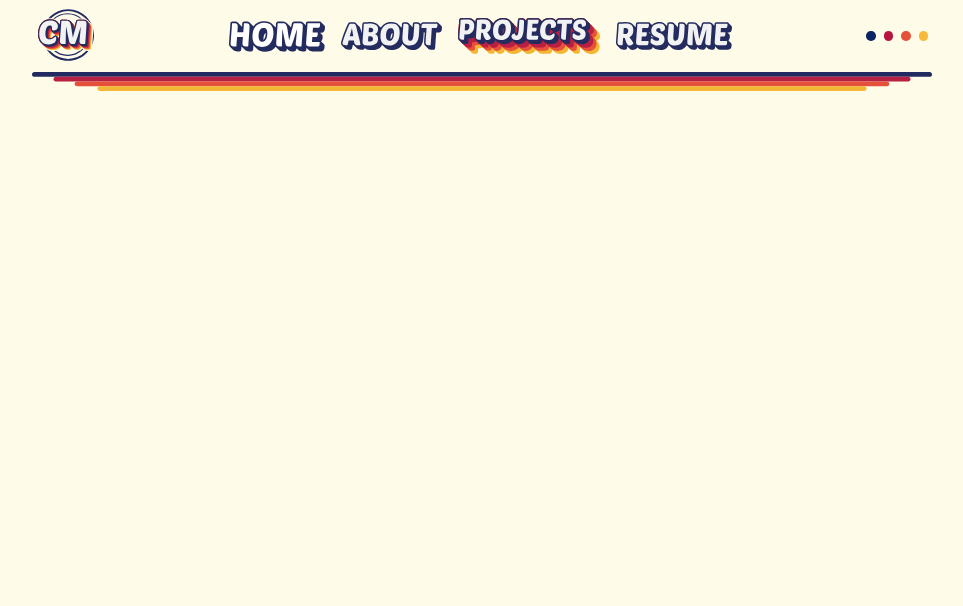
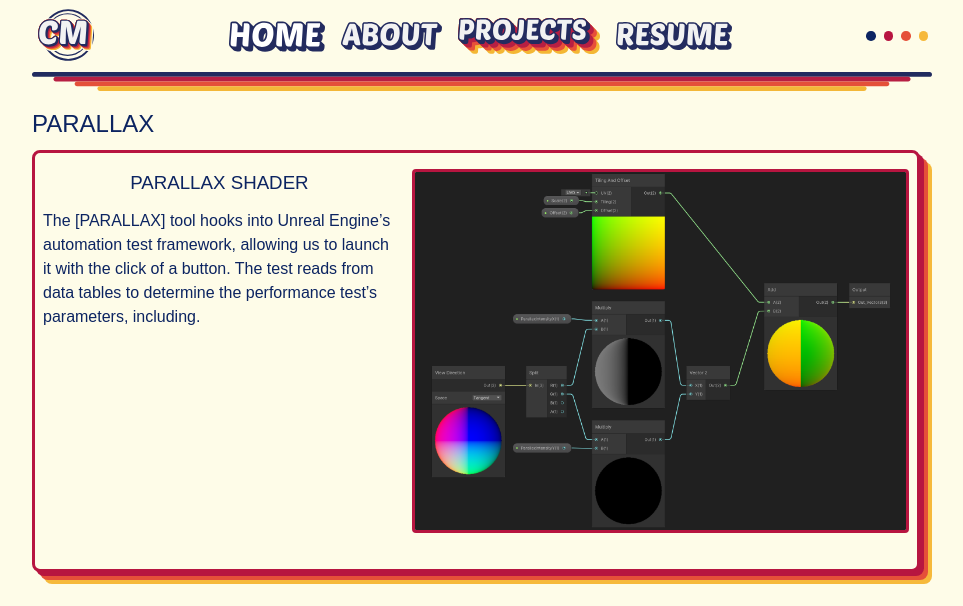
Before and after one commit to cameronmeyer/cameronmeyer.github.io, a Jekyll site: the page built from _pages/animalcrossing.md, in a window 1280 px wide and 1400 px high, scrolled down 2988 px. Shown: the top 606 px of the window, without its empty margins (158-1121 px from the left). Built offline with Jekyll 4.4.1, drawn with Linux system fonts in a browser that asks for light colours; some web fonts are replaced; comment, search, counter and statistics services are not loaded; some of the changed text lies outside the part shown.

Commit message:
Populating ACTCG Page Visual Content

```diff
--- a/_pages/animalcrossing.md
+++ b/_pages/animalcrossing.md
@@ -13,23 +13,202 @@
 
 ---
 
-<div class="content flex flex-column border border-radius-lg">
-	<div style="padding:56.25% 0 0 0; position:relative;">
-		<iframe src="https://player.vimeo.com/video/927455719?badge=0&amp;autopause=0&amp;player_id=0&amp;app_id=58479" frameborder="0" allow="autoplay; fullscreen; picture-in-picture; clipboard-write; encrypted-media" style="position:absolute;top:0;left:0;width:100%;height:100%;" title="ACTCG Mockup Showcase">
-		</iframe>
+<div class="content flex flex-column">
+	<div class="border border-radius-lg">
+		<div style="padding:56.25% 0 0 0; position:relative;">
+			<iframe src="https://player.vimeo.com/video/927455719?badge=0&amp;autopause=0&amp;player_id=0&amp;app_id=58479" frameborder="0" allow="autoplay; fullscreen; picture-in-picture; clipboard-write; encrypted-media" style="position:absolute;top:0;left:0;width:100%;height:100%;" title="ACTCG Mockup Showcase">
+			</iframe>
+		</div>
 	</div>
 </div>
 
 {% include spacer.html amount="0.5rem" %}
 
+
+
+
+
 ---
 
-<div class="content flex flex-column">
-	<video class="border border-radius-lg" autoplay muted controls loop>
-		<source src="{{path}}Fish.mp4" type="video/mp4">
-	</video>
-</div>
 
-<img class="border border-radius-lg" src="{{path}}FishShader.png" alt="Fish Shader" />
+
+
+
+[//]: # --- FISH --- # :[\\]
+
+## FISH
+
+{% include spacer.html amount="0.5rem" %}
+
+{% capture block_content %}
+### FISH
+
+[FISH] spawn occasionally across the land of the Crucible. They are timed challenges for the player with
+two main components: a key to collect, and a cache to place it in. If a player can connect both within the allotted
+time window, they will be granted loot for their efforts.
+
+The key is a large crystal prism with emissives and VFX to draw the player in. The cache is a hub for the key, with a
+hexagonal channel to place it. The key rotates and slides into place, enabling emissives on the cache. The cache's
+base glows and its VFX grow more intense as the cache has been fully activated, ready to reward the player.
+{% endcapture %}
+
+{% capture block_video %}
+{{path}}Fish.mp4
+{% endcapture %}
+
+{% capture block_video2 %}
+{{path}}FishTimeline.mp4
+{% endcapture %}
+
+{% include block.html content=block_content video=block_video video2=block_video2 %}
 
 {% include spacer.html amount="1.5rem" %}
+
+
+
+
+{% capture block_content %}
+### FISH SHADER
+
+The [FISH SHADER] tool hooks into Unreal Engine's automation test framework, allowing us to launch it with the click of a button.
+The test reads from data tables to determine the performance test's parameters, including.
+{% endcapture %}
+
+{% capture block_image %}
+{{path}}FishShader.png
+{% endcapture %}
+
+{% include image_block.html content=block_content image=block_image image_first=true %}
+
+{% include spacer.html amount="1.5rem" %}
+
+---
+
+[//]: # --- CARD BREAKDOWN --- # :[\\]
+
+## CARD BREAKDOWN
+
+{% include spacer.html amount="0.5rem" %}
+
+{% capture block_content %}
+### CARD COMPONENTS
+
+[CARD COMPONENTS] spawn occasionally across the land of the Crucible. They are timed challenges for the player with
+two main components: a key to collect, and a cache to place it in. If a player can connect both within the allotted
+time window, they will be granted loot for their efforts.
+
+The key is a large crystal prism with emissives and VFX to draw the player in. The cache is a hub for the key, with a
+hexagonal channel to place it. The key rotates and slides into place, enabling emissives on the cache. The cache's
+base glows and its VFX grow more intense as the cache has been fully activated, ready to reward the player.
+{% endcapture %}
+
+{% capture block_video %}
+{{path}}CardBreakdown.mp4
+{% endcapture %}
+
+{% include block.html content=block_content video=block_video %}
+
+{% include spacer.html amount="1.5rem" %}
+
+
+
+{% capture block_content %}
+### SCRIPTABLE OBJECTS
+
+The [SCRIPTABLE OBJECT] tool hooks into Unreal Engine's automation test framework, allowing us to launch it with the click of a button.
+The test reads from data tables to determine the performance test's parameters, including.
+{% endcapture %}
+
+{% capture block_image %}
+{{path}}CardSO.png
+{% endcapture %}
+
+{% include image_block.html content=block_content image=block_image image_first=true %}
+
+{% include spacer.html amount="1.5rem" %}
+
+
+
+
+
+---
+
+
+
+
+
+[//]: # --- PARALLAX --- # :[\\]
+
+## PARALLAX
+
+{% include spacer.html amount="0.5rem" %}
+
+{% capture block_content %}
+### PARALLAX SHADER
+
+The [PARALLAX] tool hooks into Unreal Engine's automation test framework, allowing us to launch it with the click of a button.
+The test reads from data tables to determine the performance test's parameters, including.
+{% endcapture %}
+
+{% capture block_image %}
+{{path}}ParallaxShader.png
+{% endcapture %}
+
+{% include image_block.html content=block_content image=block_image %}
+
+{% include spacer.html amount="1.5rem" %}
+
+
+
+
+{% capture block_content %}
+### PARALLAX DEMO
+
+[PARALLAX] spawn occasionally across the land of the Crucible. They are timed challenges for the player with
+two main components: a key to collect, and a cache to place it in. If a player can connect both within the allotted
+time window, they will be granted loot for their efforts.
+
+The key is a large crystal prism with emissives and VFX to draw the player in. The cache is a hub for the key, with a
+hexagonal channel to place it. The key rotates and slides into place, enabling emissives on the cache. The cache's
+base glows and its VFX grow more intense as the cache has been fully activated, ready to reward the player.
+{% endcapture %}
+
+{% capture block_video %}
+{{path}}PietroPlacement.mp4
+{% endcapture %}
+
+{% capture block_video2 %}
+{{path}}PietroTilt.mp4
+{% endcapture %}
+
+{% include block.html content=block_content video=block_video video2=block_video2 video_first=true %}
+
+{% include spacer.html amount="1.5rem" %}
+
+
+
+
+---
+
+
+
+
+{% capture block_content %}
+### CARD GAMEPLAY/JUICE/MOVEMENT
+
+[CARD GAMEPLAY] spawn occasionally across the land of the Crucible. They are timed challenges for the player with
+two main components: a key to collect, and a cache to place it in. If a player can connect both within the allotted
+time window, they will be granted loot for their efforts.
+
+The key is a large crystal prism with emissives and VFX to draw the player in. The cache is a hub for the key, with a
+hexagonal channel to place it. The key rotates and slides into place, enabling emissives on the cache. The cache's
+base glows and its VFX grow more intense as the cache has been fully activated, ready to reward the player.
+{% endcapture %}
+
+{% capture block_video %}
+{{path}}Cards.mp4
+{% endcapture %}
+
+{% include block.html content=block_content video=block_video %}
+
+{% include spacer.html amount="1.5rem" %}
```
Also changed, not shown: _pages/interactables.md (+10 -11 lines).
